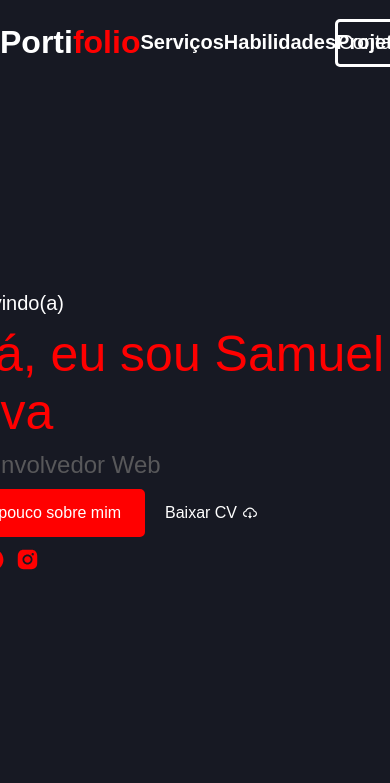
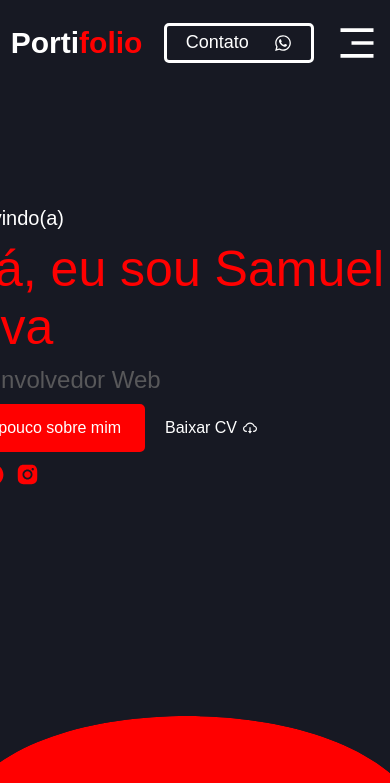
Before and after one commit to SamuelSilva-DEVL/portifolio, a React (Vite) app: page / in a window 390 px wide. Shown: the top 783 px of the page. Built offline with nearby package versions, Linux system fonts and the light colour scheme; no server answers.

Commit message:
Deixando Header responsivo e eliminando importações e comentarios desnecessarios

```diff
--- a/src/componentes/header/index.tsx
+++ b/src/componentes/header/index.tsx
@@ -1,11 +1,19 @@
-import { AncoraContato, HeaderContainer, MenuHeader, MenuHeaderContainer, NavContainer } from "./styles";
+import {
+  AncoraContato,
+  HeaderContainer,
+  NavContainer,
+  TextAncora
+} from "./styles";
 import {FaWhatsapp} from 'react-icons/fa'
+import { RiMenu3Fill } from 'react-icons/ri'
 
-export function Header(){
+interface IHeaderProps {
+  setMenuIsVisible: any
+}
+
+export function Header({setMenuIsVisible}: IHeaderProps){
   return(
       <HeaderContainer>
-        {/* <MenuHeaderContainer> */}
-          {/* <MenuHeader> */}
             <h1 style={{color: '#fff'}}>Porti<span style={{color: 'red'}}>folio</span></h1>
             <NavContainer>
               <ul>
@@ -27,10 +35,10 @@ export function Header(){
               </ul>
             </NavContainer>
             <AncoraContato href="https://wa.me/5588996975008" target="_blank">
-              Contato <FaWhatsapp />
+              <TextAncora>Contato</TextAncora>
+              <FaWhatsapp />
             </AncoraContato>
-          {/* </MenuHeader> */}
-        {/* </MenuHeaderContainer> */}
+            <RiMenu3Fill className="mobile" size={44} onClick={() => setMenuIsVisible(true)}/>
       </HeaderContainer>
   )
 }
--- a/src/componentes/header/styles.ts
+++ b/src/componentes/header/styles.ts
@@ -8,23 +8,26 @@ export const HeaderContainer = styled.header`
   display: flex;
   align-items: center;
   justify-content: space-around;
-`
+  position: fixed;
 
-export const MenuHeaderContainer = styled.div`
-  width: 100%;
-  height: 100%;
-  box-shadow: 0px 3px 3px rgb(0 0 0 25%);
+  .mobile {
+      display: none;
+      color: #fff;
+  }
 
-  @media (min-width: ${(props) => props.theme.breakpoints.sm}) {
-    padding: 0px 8%;
+  @media(max-width: 900px) {
+    .mobile {
+      display: initial;
+    }
+
+    > nav {
+       display: none;
+    }
+
+    h1{
+      font-size: 30px;
+    }
   }
-`
-
-export const MenuHeader = styled.div`
-  width: 100%;
-  height: 100%;
-  display: flex;
-  align-items: center;
 `
 
 export const NavContainer = styled.nav`
@@ -48,6 +51,12 @@ export const NavContainer = styled.nav`
       }
     }
   }
+
+  @media (max-width: 450px){
+    ul{
+      flex-direction: column;
+    }
+  }
 `
 
 export const AncoraContato = styled.a`
@@ -64,4 +73,17 @@ export const AncoraContato = styled.a`
   color: #fff;
   cursor: pointer;
   text-decoration: none;
+
+  @media(max-width: 900px){
+    width: 150px;
+    height: 40px;
+    font-size: 18px;
+  }
 `
+
+export const TextAncora = styled.p`
+  @media (min-width: 450px){
+    font-size: 20px;
+    color: #fff;
+  }
+`
```
